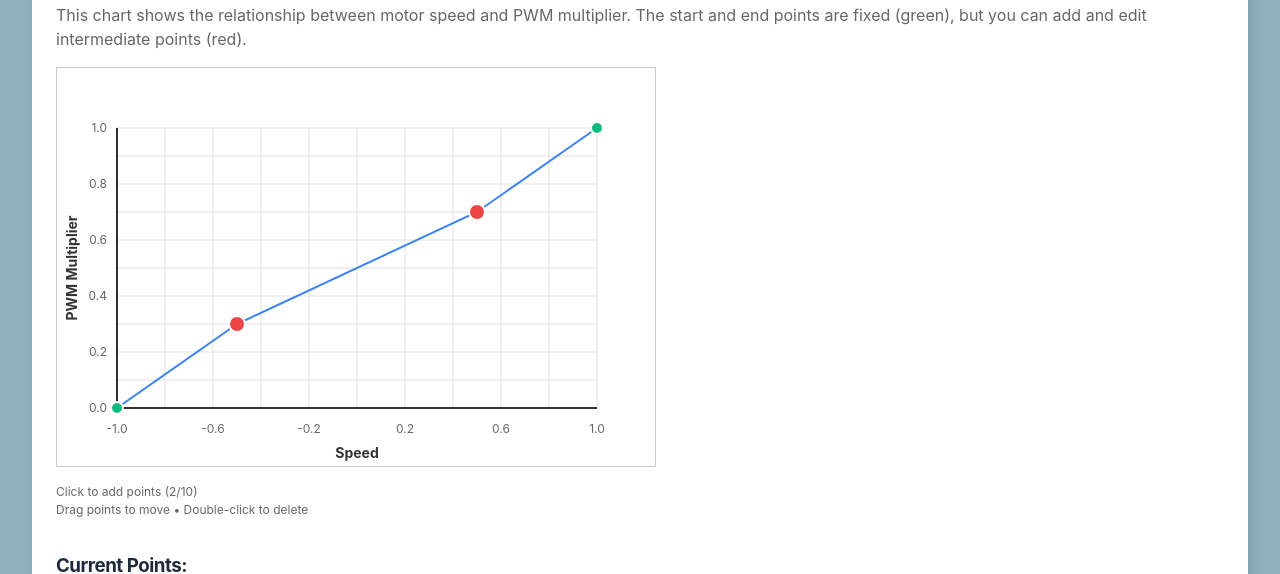
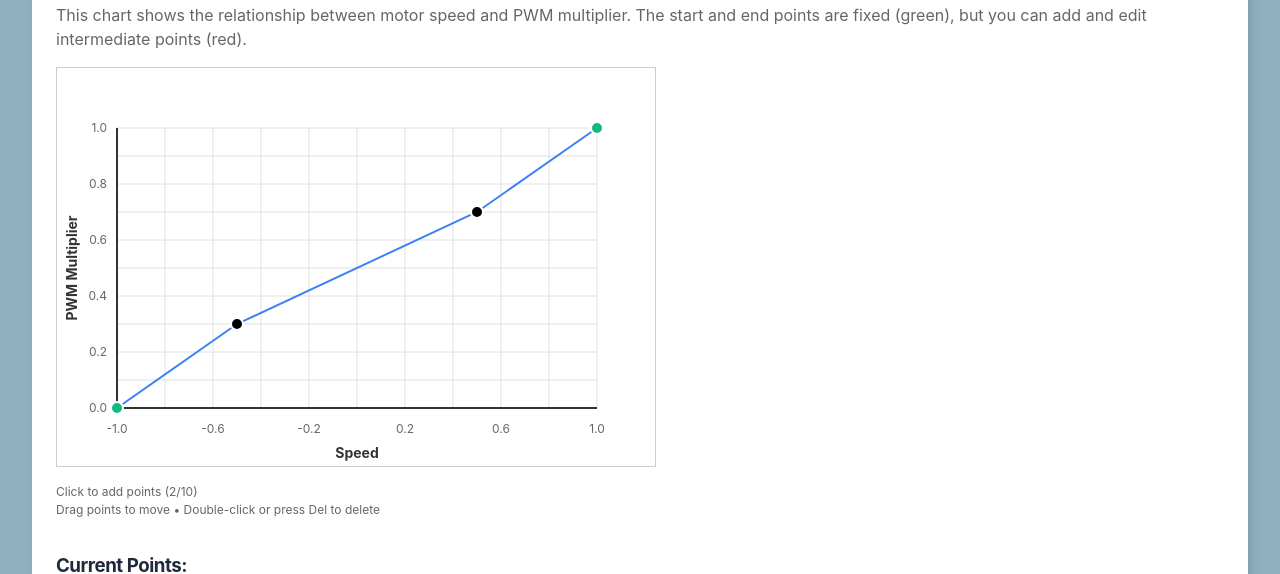
Before and after one commit to jaromirsivic/submoamoa, a React (Vite) app in the folder package/submoamoa/wwwroot/: page /sandbox/editable-chart in a window 1280 px wide. Shown: the part 201-775 px from the top of the page. Built offline with nearby package versions, Linux system fonts and the light colour scheme.

Commit message:
feat: Add new `EditableChart` React component for interactive data manipulation.

```diff
--- a/package/submoamoa/wwwroot/src/components/EditableChart.jsx
+++ b/package/submoamoa/wwwroot/src/components/EditableChart.jsx
@@ -1,4 +1,4 @@
-import React, { useState, useRef } from 'react';
+import React, { useState, useRef, useEffect } from 'react';
 
 const EditableChart = ({
     xMin = 0,
@@ -14,6 +14,7 @@ const EditableChart = ({
     onChange = () => { }
 }) => {
     const [draggingIndex, setDraggingIndex] = useState(null);
+    const [selectedIndex, setSelectedIndex] = useState(null);
     const svgRef = useRef(null);
 
     const width = 600;
@@ -21,6 +22,20 @@ const EditableChart = ({
     const padding = 60;
     const chartWidth = width - 2 * padding;
     const chartHeight = height - 2 * padding;
+
+    // Handle keyboard events for deletion
+    useEffect(() => {
+        const handleKeyDown = (e) => {
+            if (e.key === 'Delete' && selectedIndex !== null) {
+                const newPoints = points.filter((_, i) => i !== selectedIndex);
+                onChange(newPoints);
+                setSelectedIndex(null);
+            }
+        };
+
+        window.addEventListener('keydown', handleKeyDown);
+        return () => window.removeEventListener('keydown', handleKeyDown);
+    }, [selectedIndex, points, onChange]);
 
     // Convert data coordinates to SVG coordinates
     const toSVGX = (x) => padding + ((x - xMin) / (xMax - xMin)) * chartWidth;
@@ -58,11 +73,13 @@ const EditableChart = ({
         const clampedY = Math.max(yMin, Math.min(yMax, dataY));
 
         onChange([...points, { x: clampedX, y: clampedY }]);
+        setSelectedIndex(null);
     };
 
-    // Handle point drag start
+    // Handle point click/drag start
     const handlePointMouseDown = (index, e) => {
         e.stopPropagation();
+        setSelectedIndex(index);
         setDraggingIndex(index);
     };
 
@@ -97,6 +114,7 @@ const EditableChart = ({
         e.stopPropagation();
         const newPoints = points.filter((_, i) => i !== index);
         onChange(newPoints);
+        setSelectedIndex(null);
     };
 
     // Generate grid lines
@@ -258,14 +276,14 @@ const EditableChart = ({
                     strokeWidth="2"
                 />
 
-                {/* User points (editable) */}
+                {/* User points (editable) - black, smaller, blue when selected */}
                 {points.map((point, index) => (
                     <circle
                         key={index}
                         cx={toSVGX(point.x)}
                         cy={toSVGY(point.y)}
-                        r="8"
-                        fill="#ef4444"
+                        r="6"
+                        fill={selectedIndex === index ? "#3b82f6" : "#000"}
                         stroke="#fff"
                         strokeWidth="2"
                         style={{ cursor: 'move' }}
@@ -276,7 +294,7 @@ const EditableChart = ({
             </svg>
             <div style={{ marginTop: '10px', fontSize: '12px', color: '#666' }}>
                 <div>Click to add points ({points.length}/{maxNumberOfUserPoints})</div>
-                <div>Drag points to move • Double-click to delete</div>
+                <div>Drag points to move • Double-click or press Del to delete</div>
             </div>
         </div>
     );
```
